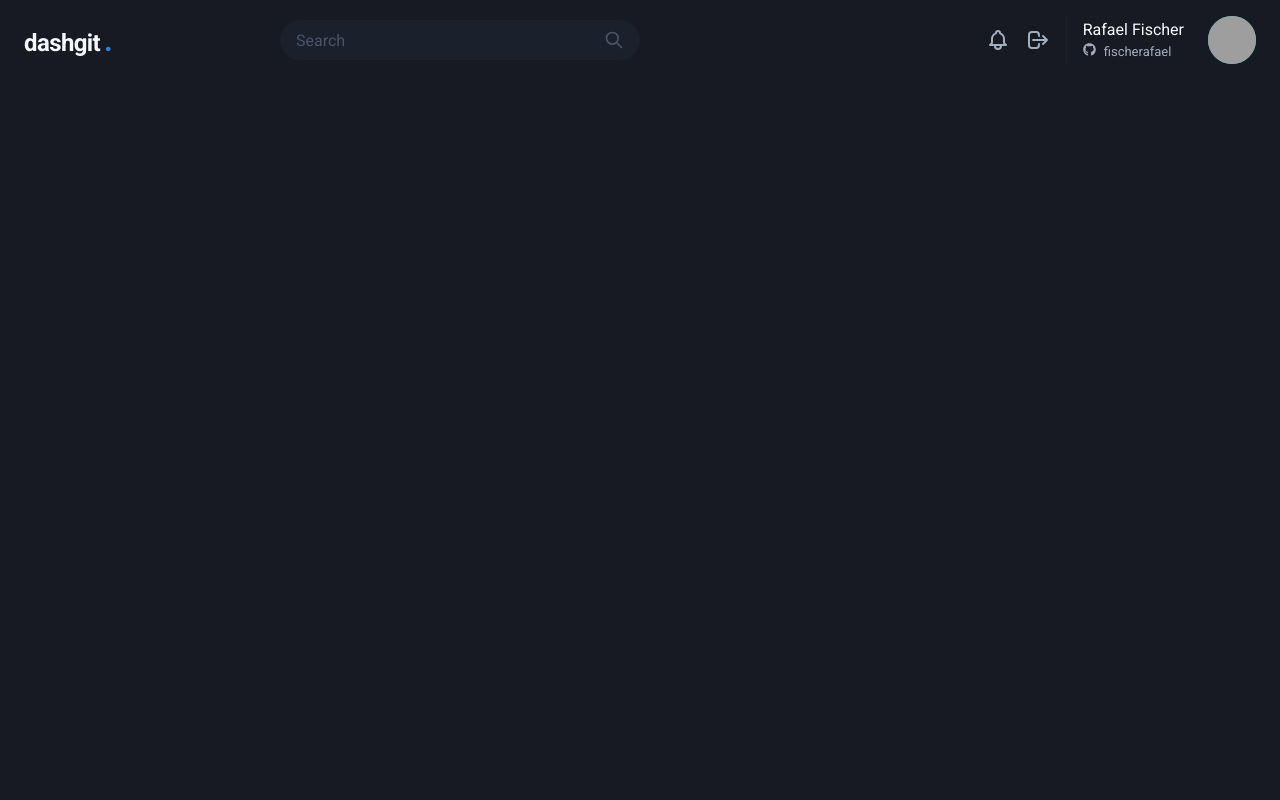
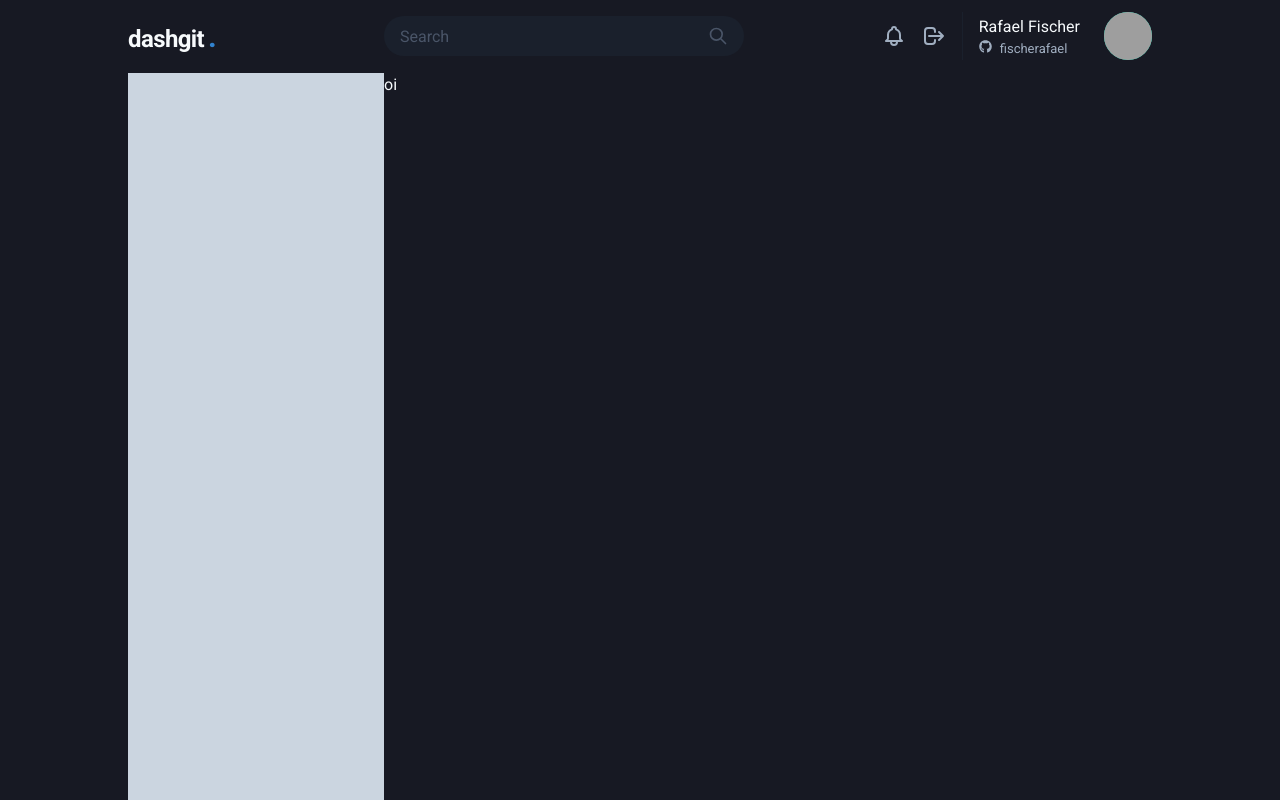
Before and after one commit to fischerafael/dashgo, a Next.js app: page /app in a window 1280 px wide. Built offline with nearby package versions, Linux system fonts and the light colour scheme; grey boxes are pictures that could not be loaded.

Commit message:
created template and sidebar

```diff
--- a/src/components/organisms/Header.tsx
+++ b/src/components/organisms/Header.tsx
@@ -14,8 +14,8 @@ import { FaGithub } from 'react-icons/fa'
 
 export const Header = () => {
     return (
-        <Flex as="header" w="full" h="20" justify="center" px="6">
-            <Flex maxWidth={1440} w="full" align="center" h="full">
+        <Flex as="header" w="full" h="20" justify="center">
+            <Flex maxWidth={1024} w="full" align="center" h="full">
                 <Text
                     fontSize="2xl"
                     fontWeight="bold"
--- /dev/null
+++ b/src/components/organisms/Sidebar.tsx
@@ -0,0 +1,11 @@
+import { Box, VStack } from '@chakra-ui/react'
+
+export const Sidebar = () => {
+    return (
+        <Box as="aside" w="64" bg="gray.300">
+            <VStack spacing="12" align="flex-start">
+                oi
+            </VStack>
+        </Box>
+    )
+}
--- /dev/null
+++ b/src/components/templates/TemplateApp.tsx
@@ -0,0 +1,21 @@
+import { Flex } from '@chakra-ui/react'
+import { ReactElement } from 'react'
+
+interface Props {
+    header: ReactElement
+    sidebar: ReactElement
+    main: ReactElement
+}
+
+export const TemplateApp = ({ header, sidebar, main }: Props) => {
+    return (
+        <Flex direction="column" h="100vh" align="center" px="2">
+            {header}
+
+            <Flex maxWidth={1024} w="100%" h="full">
+                {sidebar}
+                {main}
+            </Flex>
+        </Flex>
+    )
+}
--- a/src/pages/Dashboard.tsx
+++ b/src/pages/Dashboard.tsx
@@ -1,9 +1,14 @@
+import { Box, VStack } from '@chakra-ui/react'
 import { Header } from '../components/organisms/Header'
+import { Sidebar } from '../components/organisms/Sidebar'
+import { TemplateApp } from '../components/templates/TemplateApp'
 
 export const Dashboard = () => {
     return (
-        <>
-            <Header />
-        </>
+        <TemplateApp
+            header={<Header />}
+            sidebar={<Sidebar />}
+            main={<h1>oi</h1>}
+        />
     )
 }
```
